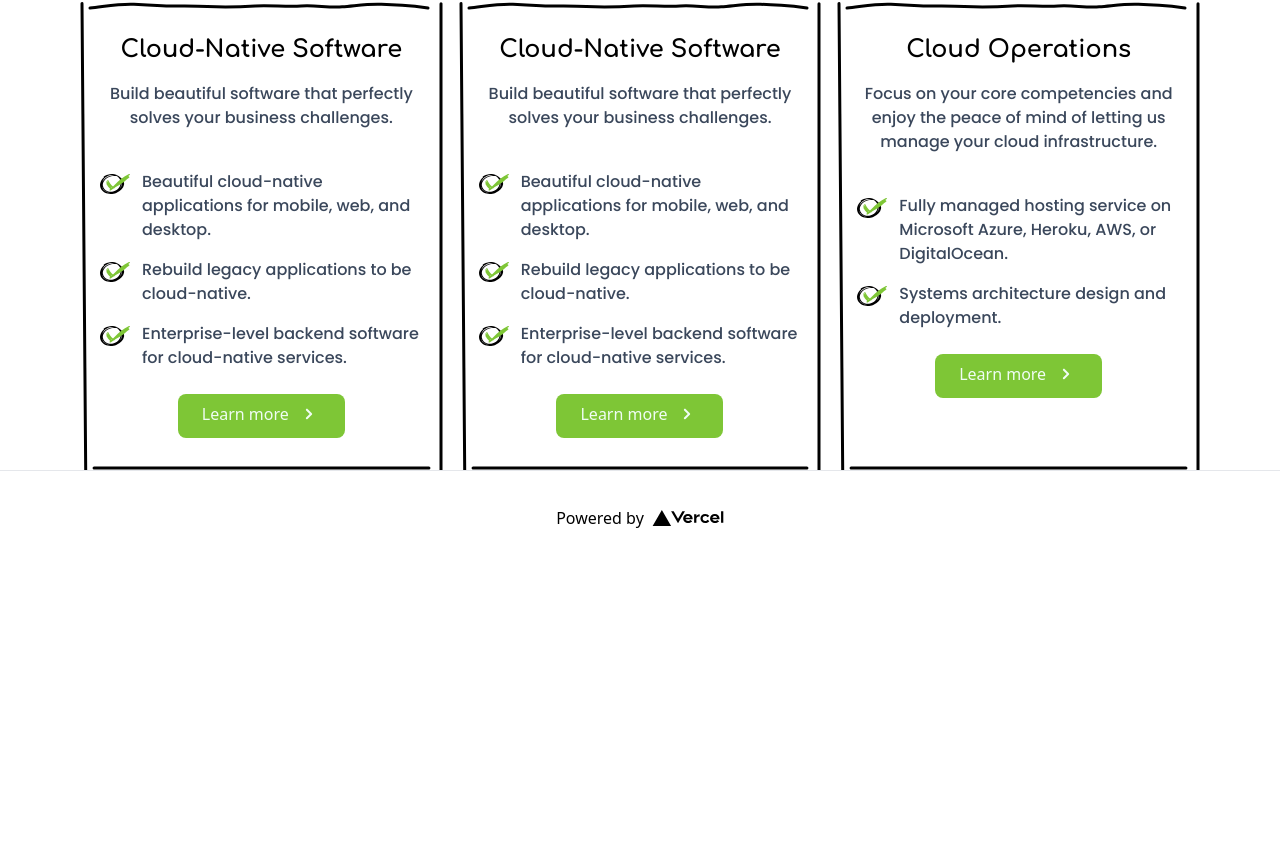
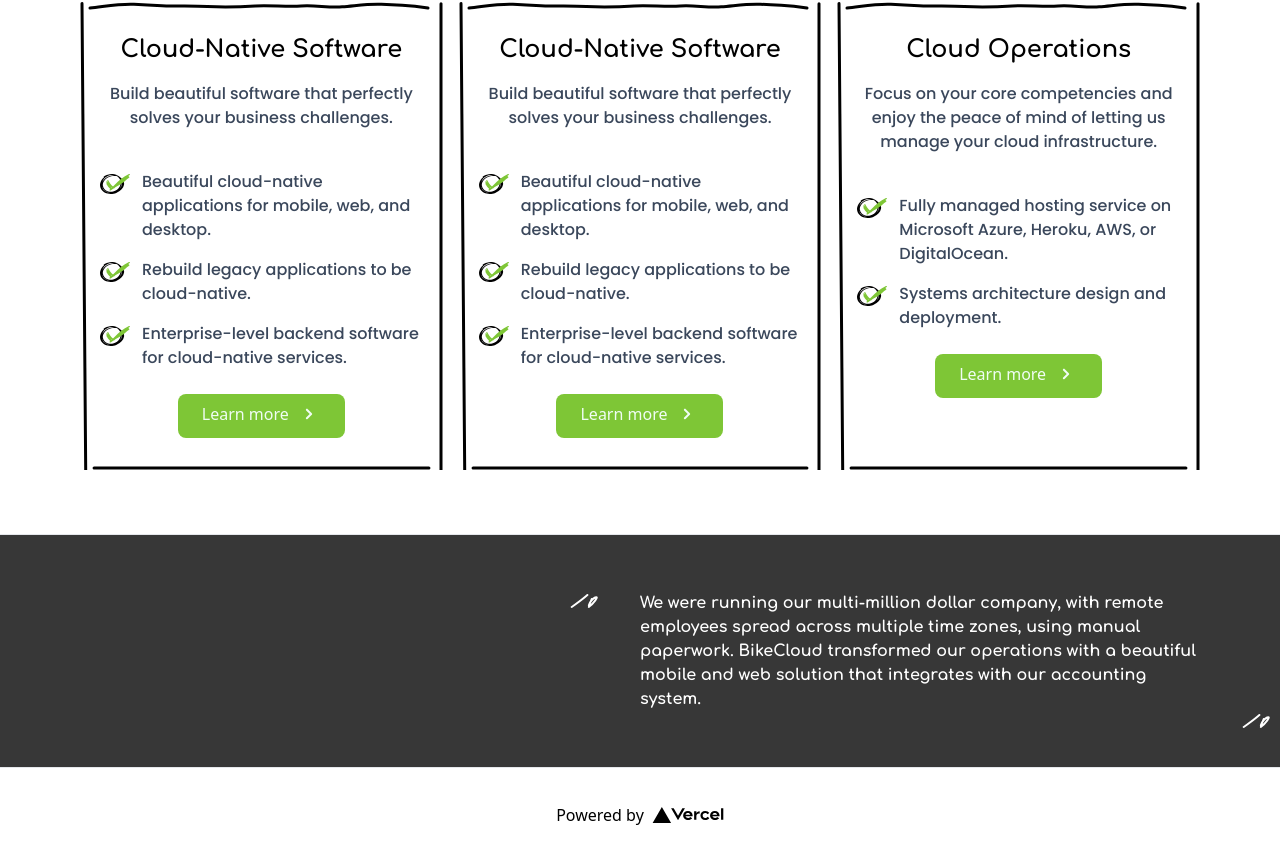
Before and after one commit to gauravprwl14/tailwind-landing-page, a Next.js app: page / in a window 1280 px wide. Shown: the part 1665-2528 px from the top of the page. Before the commit the page ends 2239 px from the top, so only its background shows below. Built offline with nearby package versions, Linux system fonts and the light colour scheme.

Commit message:
added the testimonial page

```diff
--- /dev/null
+++ b/components/Home/Testimonial.tsx
@@ -0,0 +1,41 @@
+import React from 'react'
+import Image from 'next/image'
+
+const Testimonial = () => {
+    return (
+        <div className='bg-onyx flex w-full items-center justify-center mt-16'>
+            <div className='section-container pb-14 border-t'>
+
+                <div className='flex flex-row w-full'>
+                    <div className='flex-1 items-center justify-center'>
+
+
+                    </div>
+                    <div className='flex-1 items-center justify-center'>
+                        <div className='relative'>
+                            <div className="absolute -left-20 w-12 ">
+                                <Image src="/img/testimonial_quote.svg" alt="testimonial_quote" width="100%" height="30%" />
+                            </div>
+                            <div className='text-white text-left font-Comfortaa font-bold text-l'>We were running our multi-million dollar company, with remote employees spread across multiple time zones, using manual paperwork. BikeCloud transformed our operations with a beautiful mobile and web solution that integrates with our accounting system. </div>
+                            <div className="absolute -right-20 w-12 ">
+                                <Image src="/img/testimonial_quote.svg" alt="testimonial_quote" width="100%" height="30%" />
+                            </div>
+                        </div>
+                    </div>
+                </div>
+                {/* <div className='relative'>
+                    <div className="absolute -left-32 ">
+                        <Image src="/img/quotes.svg" alt="Quotes" width="100%" height="30%" />
+                    </div>
+                    <div className='text-white font-GloriaHallelujah text-4xl'>Let’s chat about your next project </div>
+                    <div className="absolute -right-32 ">
+                        <Image src="/img/quotes.svg" alt="Quotes" width="100%" height="30%" />
+                    </div>
+                </div>
+                <div><button className='mt-10 p-3 px-6 pt-2 border border-4 border-black bg-veryLightGray rounded-lg baseline font-Poppins font-medium'> Get in touch</button></div> */}
+            </div>
+        </div>
+    )
+}
+
+export default Testimonial
--- a/pages/index.tsx
+++ b/pages/index.tsx
@@ -5,6 +5,7 @@ import Header from '../components/header'
 import JourneySection from '../components/Home/JourneySection'
 import CtaSection from '../components/Home/CtaSection'
 import ServiceSection from '../components/Home/ServiceSection'
+import Testimonial from '../components/Home/Testimonial'
 
 // .v7_671 {
 //   width: 100%;
@@ -51,6 +52,7 @@ const Home: NextPage = () => {
         <JourneySection />
         <CtaSection />
         <ServiceSection />
+        <Testimonial />
 
         {/* <h1 className="text-6xl font-bold">
           Welcome to{' '}
--- a/tailwind.config.js
+++ b/tailwind.config.js
@@ -28,6 +28,7 @@ module.exports = {
                 // veryLightGray: 'hsl(0, 0%, 98%)',
 
                 eerieBlack: '#1C1C1C',
+                onyx: '#373737',
                 charcoal: '#3A475B',
                 veryLightGray: '#F0FDF4',
                 electricGreen: '#7EC636',
```
Also changed, not shown: public/img/testimonial_quote.svg (added).
